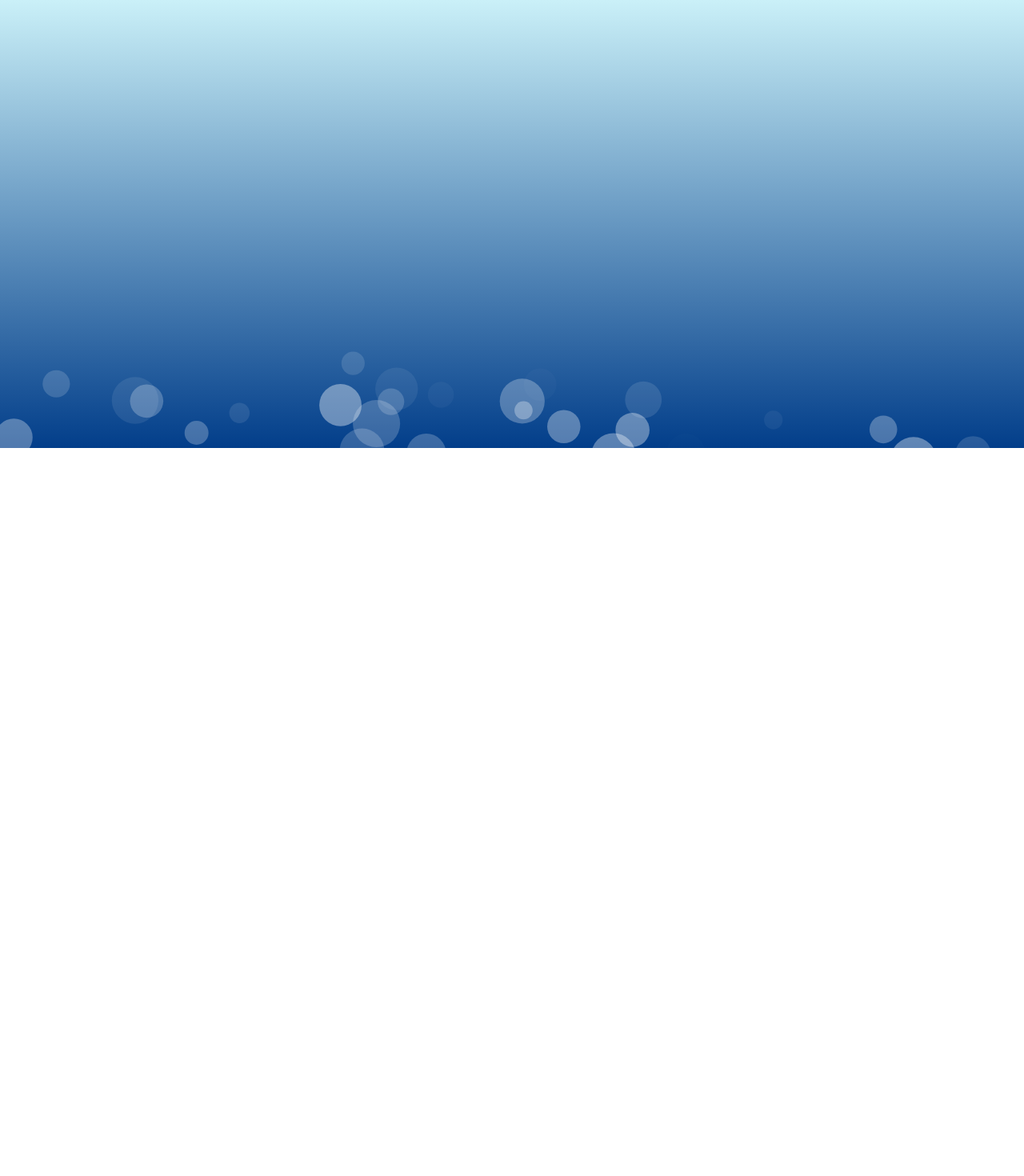
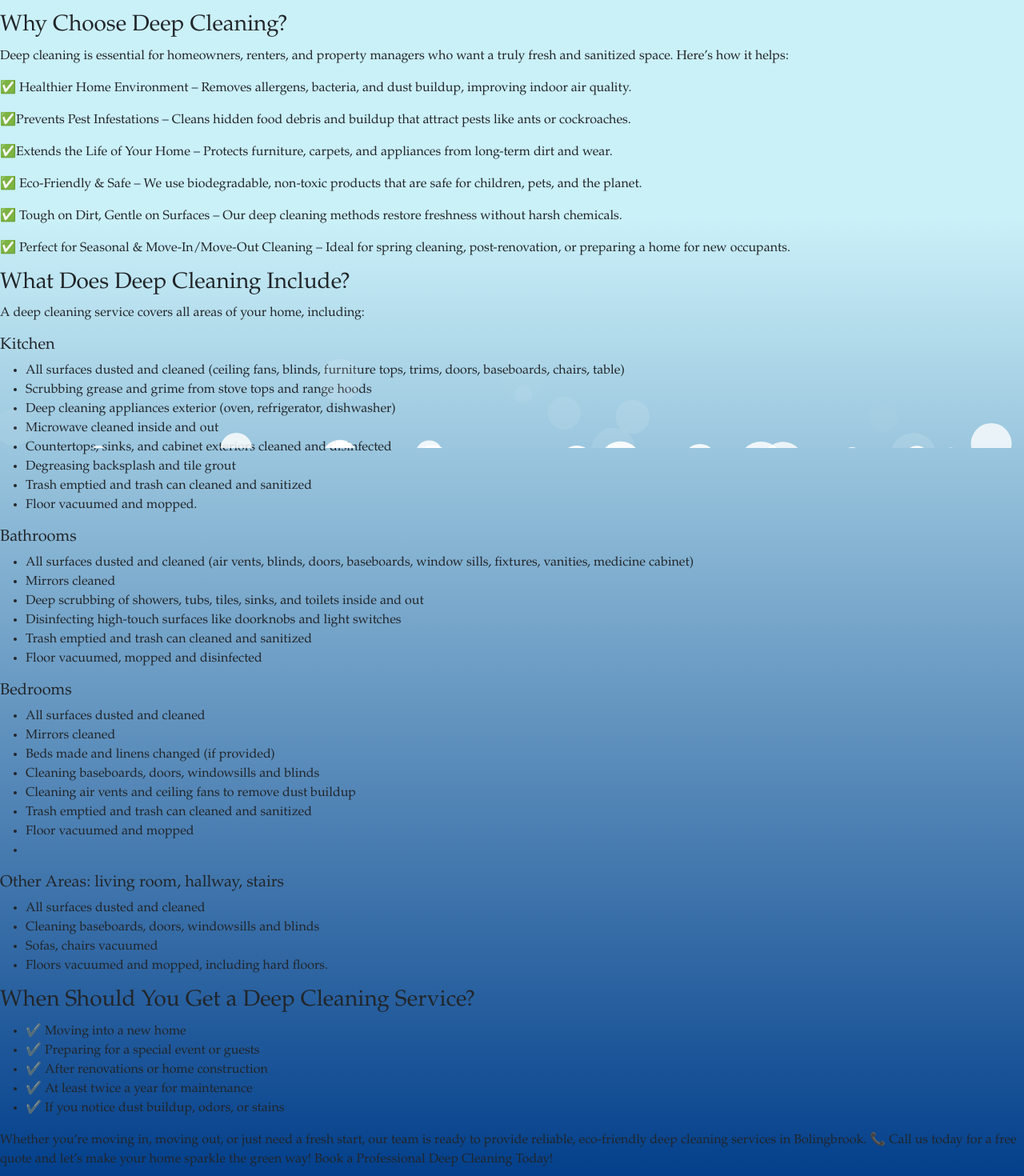
Before and after one commit to YemnyFeliz/RuxCleaning, a React (Vite) app: page /deepCleaning in a window 1280 px wide. Shown: the part 240-1710 px from the top of the page at 80% size. Before the commit the page ends 800 px from the top, so only its background shows below. Built offline with nearby package versions, Linux system fonts and the light colour scheme.

Commit message:
Added content to DeepCleaning page, needs stlye

```diff
--- a/Pages/Residential/DeepCleaning.jsx
+++ b/Pages/Residential/DeepCleaning.jsx
@@ -5,9 +5,124 @@ import '../../styles/DeepCleaning.css'
 function DeepCleaning() {
     return (
         <>
-        {/* <div>
-            <h1>Deep Cleaning</h1>
-        </div> */}
+            <div>
+                <h2>Eco-Friendly Deep Cleaning Services in Bolingbrook</h2>
+                <p>Looking for a thorough and eco-friendly deep cleaning service in Bolingbrook?
+                    At Rux Cleaning, we specialize in green deep cleaning solutions that eliminate dirt, bacteria, and allergens while using safe, non-toxic products for a healthier home and environment.
+                </p>
+            </div>
+            <div className="whatDeepCleaning">
+                <h3>What is Deep Cleaning?
+                </h3>
+                <p>Deep cleaning is an intensive, detailed cleaning process that goes beyond regular housekeeping. It targets dirt, grime, bacteria, and buildup in hard-to-reach areas, ensuring a healthier and more hygienic home environment. Unlike standard cleaning, which focuses on surface-level tidiness, deep cleaning removes deep-seated dust, allergens, and germs.</p>
+            </div>
+            <div>
+                <h3>Why Choose Deep Cleaning?
+                </h3>
+                <p>Deep cleaning is essential for homeowners, renters, and property managers who want a truly fresh and sanitized space. Here’s how it helps:
+                </p>
+                <p>✅ Healthier Home Environment – Removes allergens, bacteria,  and dust buildup, improving indoor air quality.
+                </p>
+                <p>✅Prevents Pest Infestations – Cleans hidden food debris and buildup that attract pests like ants or cockroaches.</p>
+                <p>✅Extends the Life of Your Home – Protects furniture, carpets, and appliances from long-term dirt and wear.
+                </p>
+                <p>✅ Eco-Friendly & Safe – We use biodegradable, non-toxic products that are safe for children, pets, and the planet.</p>
+                <p>✅ Tough on Dirt, Gentle on Surfaces – Our deep cleaning methods restore freshness without harsh chemicals.</p>
+                <p>✅ Perfect for Seasonal & Move-In/Move-Out Cleaning – Ideal for spring cleaning, post-renovation, or preparing a home for new occupants.</p>
+            </div>
+            <div className="includedDeepCleaning">
+                <h3>What Does Deep Cleaning Include?
+                </h3>
+                <p>
+                    A deep cleaning service covers all areas of your home, including:
+                </p>
+                <h5>Kitchen
+                </h5>
+                <ul>
+                    <li>All surfaces dusted and cleaned (ceiling fans, blinds, furniture tops, trims, doors, baseboards, chairs, table)</li>
+                    <li>Scrubbing grease and grime from stove tops and range hoods</li>
+                    <li>Deep cleaning appliances exterior (oven, refrigerator, dishwasher)
+                    </li>
+                    <li>Microwave cleaned inside and out
+                    </li>
+                    <li>Countertops, sinks, and cabinet exteriors cleaned and disinfected
+                    </li>
+                    <li>Degreasing backsplash and tile grout</li>
+                    <li>Trash emptied and trash can cleaned and sanitized
+                    </li>
+                    <li>Floor vacuumed and mopped. </li>
+                </ul>
+                <h5>Bathrooms
+                </h5>
+                <ul>
+                    <li>All surfaces dusted and cleaned (air vents, blinds, doors, baseboards, window sills, fixtures, vanities, medicine cabinet)</li>
+                    <li>Mirrors cleaned
+                    </li>
+                    <li>Deep scrubbing of showers, tubs, tiles, sinks, and toilets inside and out
+                    </li>
+                    <li>Disinfecting high-touch surfaces like doorknobs and light switches
+                    </li>
+                    <li>Trash emptied and trash can cleaned and sanitized
+                    </li>
+                    <li>Floor vacuumed, mopped and disinfected
+                    </li>
+
+                </ul>
+                <h5>Bedrooms
+                </h5>
+                <ul>
+                    <li>All surfaces dusted and cleaned
+                    </li>
+                    <li>Mirrors cleaned
+                    </li>
+                    <li>Beds made and linens changed (if provided)
+                    </li>
+                    <li>Cleaning baseboards, doors, windowsills and blinds
+                    </li>
+                    <li>Cleaning air vents and ceiling fans to remove dust buildup
+                    </li>
+                    <li>Trash emptied and trash can cleaned and sanitized
+                    </li>
+                    <li>Floor vacuumed and mopped
+                    </li>
+                    <li></li>
+                </ul>
+                <h5>Other Areas: living room, hallway, stairs
+                </h5>
+                <ul>
+                    <li>All surfaces dusted and cleaned
+                    </li>
+                    <li>Cleaning baseboards, doors, windowsills and blinds
+                    </li>
+                    <li>Sofas, chairs vacuumed
+                    </li>
+                    <li>Floors vacuumed and mopped, including hard floors.
+                    </li>
+
+                </ul>
+            </div>
+            <div className="whenDeepCleaning">
+                <h3>When Should You Get a Deep Cleaning Service?
+                </h3>
+                <ul>
+                    <li>✔️ Moving into a new home
+                    </li>
+                    <li>✔️ Preparing for a special event or guests
+                    </li>
+                    <li>✔️ After renovations or home construction
+                    </li>
+                    <li>✔️ At least twice a year for maintenance
+                    </li>
+                    <li>✔️ If you notice dust buildup, odors, or stains
+                    </li>
+                </ul>
+            </div>
+            <div>
+                <p>Whether you’re moving in, moving out, or just need a fresh start, our team is ready to provide reliable, eco-friendly deep cleaning services in Bolingbrook.
+                    📞 Call us today for a free quote and let’s make your home sparkle the green way!
+                    Book a Professional Deep Cleaning Today!
+                </p>
+            </div>
 
         </>
     )
```
